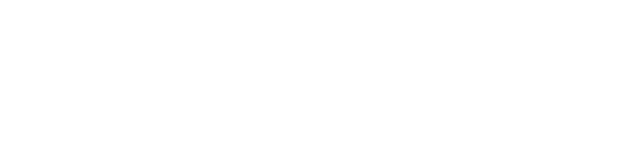
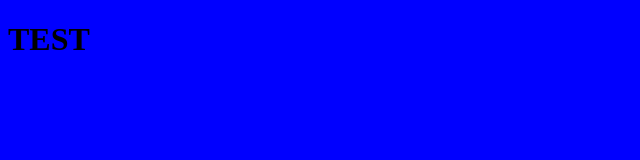
Before and after one commit to ziperjohn/gitflow_test, a plain HTML site: page index.html in a window 1280 px wide. Shown: the whole page, without its empty margins (0-640 px from the left). Drawn offline with Linux system fonts and the light colour scheme.

Commit message:
new bg color

```diff
--- a/index.html
+++ b/index.html
@@ -6,7 +6,8 @@
     <meta name="viewport" content="width=device-width, initial-scale=1.0">
     <title>Document</title>
 </head>
-<body>
+<body bgcolor="blue">
+    <H1>TEST</H1>
 
 </body>
 </html>
```
